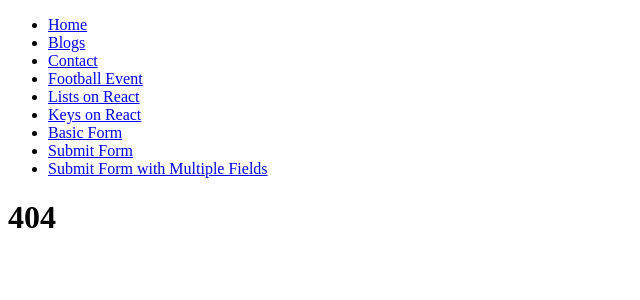
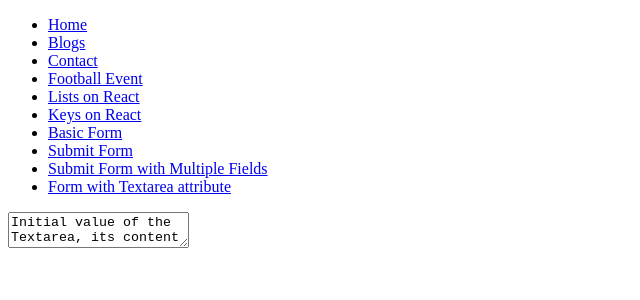
Before and after one commit to hugotb88/react-certification, a React (Create React App) app: page /formTextarea in a window 1280 px wide. Before the commit this address had no page. Shown: the top 300 px of the page, without its empty margins (0-640 px from the left). Built offline with nearby package versions, Linux system fonts and the light colour scheme.

Commit message:
Form with Textarea example

```diff
--- /dev/null
+++ b/src/React/Forms/TextArea.js
@@ -0,0 +1,24 @@
+/*
+    Component used as example of a Textarea
+*/
+import { useState } from 'react';
+import ReactDOM from 'react-dom/client';
+
+function FormTextarea() {
+    const [textarea, setTextarea] = useState(
+        "Initial value of the Textarea, its content is in the value attribute."
+    );
+
+    //To update the content when a change happens
+    const handleChange = (event) =>{
+        setTextarea(event.target.value)
+    }
+
+    return (
+        <form>
+            <textarea value={textarea} onChange={handleChange} />
+        </form>
+    )
+}
+
+export default FormTextarea;
--- a/src/React/Router/Layout.js
+++ b/src/React/Router/Layout.js
@@ -40,6 +40,9 @@ const Layout = () => {
           <li>
             <Link to="/formMultipleFields">Submit Form with Multiple Fields</Link>
           </li>
+          <li>
+            <Link to="/formTextarea">Form with Textarea attribute</Link>
+          </li>
         </ul>
       </nav>
 
--- a/src/index.js
+++ b/src/index.js
@@ -12,6 +12,7 @@ import GarageKeyExample from './React/Lists/GarageKeyExample';
 import MyForm from './React/Forms/MyForm';
 import MyformSubmit from './React/Forms/MyFormSubmit';
 import MyFormMultipleFields from './React/Forms/MyFormMultipleFields';
+import FormTextarea from './React/Forms/TextArea';
 /*
 
 We wrap our content first with <BrowserRouter>.
@@ -36,6 +37,7 @@ export default function App() {
                     <Route path="formBasic" element={ <MyForm /> } />
                     <Route path="formSubmit" element={ <MyformSubmit /> } />
                     <Route path="formMultipleFields" element={ <MyFormMultipleFields /> } />
+                    <Route path="formTextarea" element={ <FormTextarea /> } />
                     <Route path="*" element={ <NoPage /> } />
                 </Route>
             </Routes>
```
Also changed, not shown: src/React/Forms/Concepts.js (+31 -0 lines).
